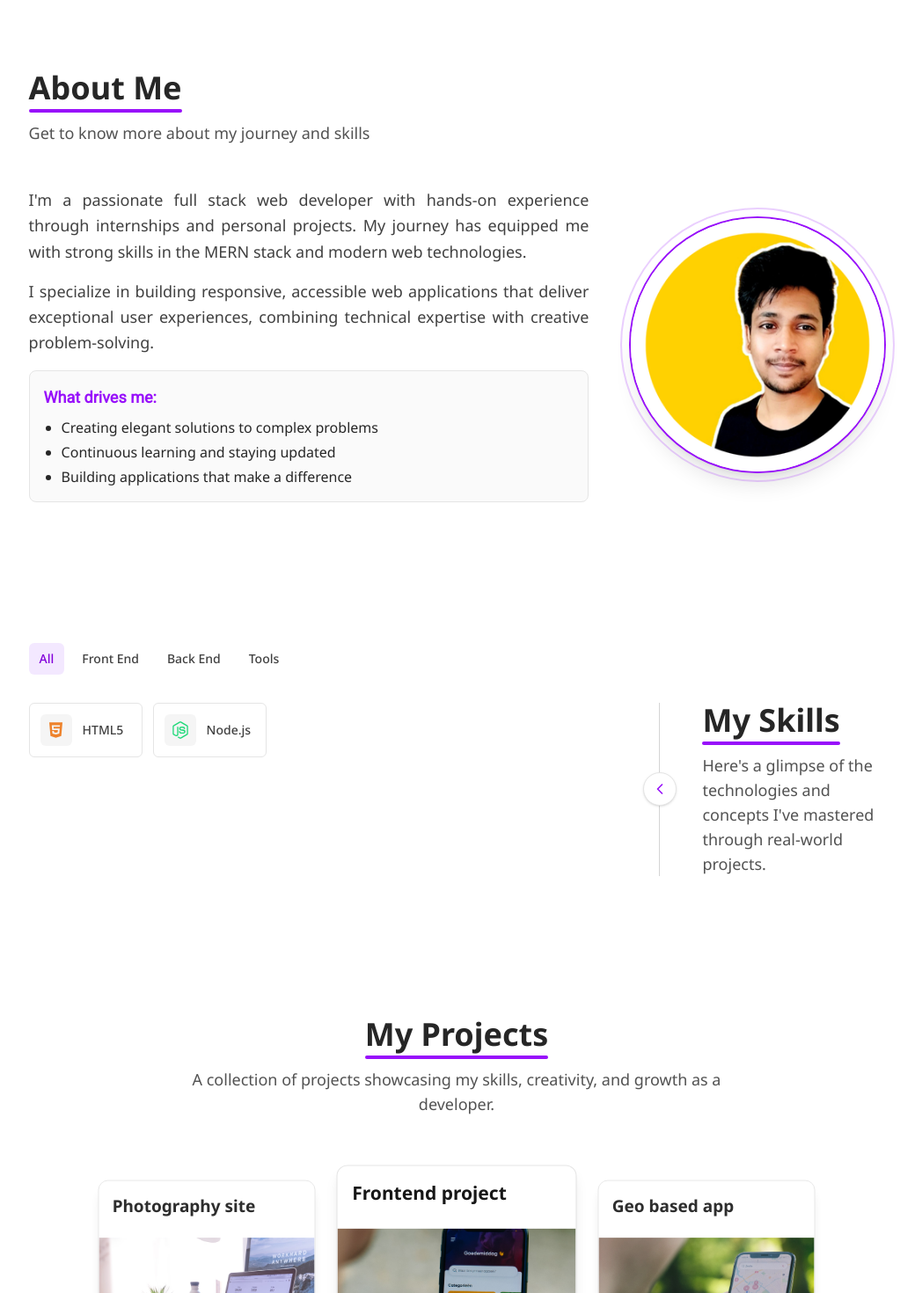
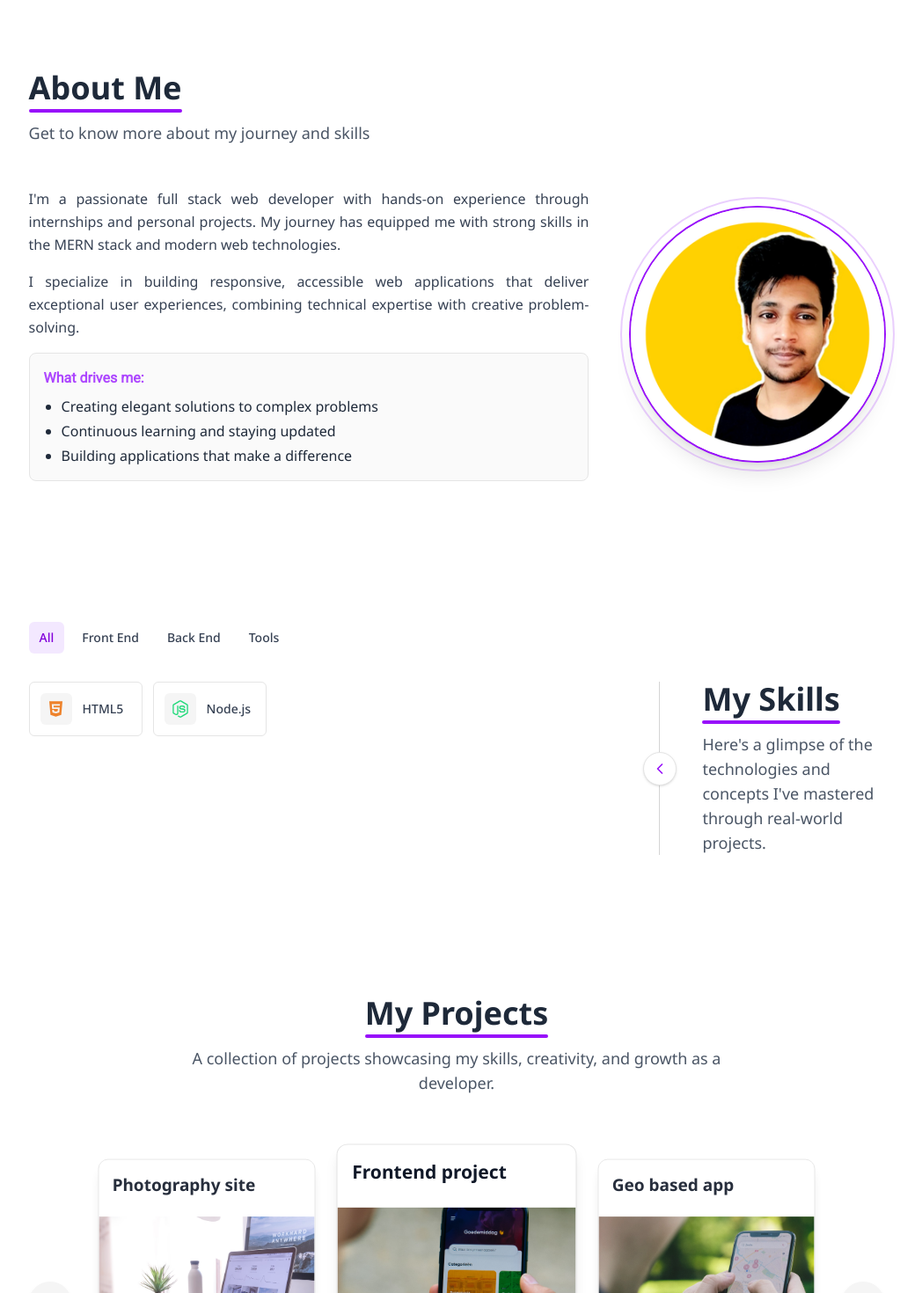
Before and after one commit to kalyanthalla/Kalyan-Portfolio, a Next.js app: page / in a window 1280 px wide. Shown: the part 800-2270 px from the top of the page at 88% size, without its empty margins (121-1169 px from the left). Built offline with nearby package versions, Linux system fonts and the light colour scheme.

Commit message:
applied styling and redesigned

```diff
--- a/app/components/About.jsx
+++ b/app/components/About.jsx
@@ -7,7 +7,7 @@ const About = ({ isDarkMode }) => {
     <section
       id='about'
       className={`w-full px-[5%] md:px-[12%] py-16 md:py-20 scroll-mt-20 transition-colors duration-300 ${
-        isDarkMode ? 'darkTheme text-neutral-100' : 'bg-white text-neutral-800'
+        isDarkMode ? 'darkTheme text-gray-100' : 'bg-white text-gray-800'
       }`}
     >
       <div className="max-w-7xl mx-auto">
@@ -21,7 +21,7 @@ const About = ({ isDarkMode }) => {
             </span>
           </h2>
           <p className={`text-base md:text-lg max-w-3xl mx-auto lg:mx-0 ${
-            isDarkMode ? 'text-neutral-300' : 'text-neutral-600'
+            isDarkMode ? 'text-gray-300' : 'text-gray-600'
           }`}>
             Get to know more about my journey and skills
           </p>
@@ -50,14 +50,14 @@ const About = ({ isDarkMode }) => {
           {/* Text Content - Adjusted text size */}
           <div className='flex-1 order-2 lg:order-1'>
             <div className="space-y-4">
-              <p className={`text-base md:text-lg leading-relaxed text-justify ${
-                isDarkMode ? 'text-neutral-300' : 'text-neutral-700'
+              <p className={`text-base md:text-base leading-relaxed text-justify ${
+                isDarkMode ? 'text-gray-300' : 'text-gray-700'
               }`}>
                 I'm a passionate full stack web developer with hands-on experience through internships and personal projects. My journey has equipped me with strong skills in the MERN stack and modern web technologies.
               </p>
 
-              <p className={`text-base md:text-lg leading-relaxed text-justify ${
-                isDarkMode ? 'text-neutral-300' : 'text-neutral-700'
+              <p className={`text-base md:text-base leading-relaxed text-justify ${
+                isDarkMode ? 'text-gray-300' : 'text-gray-700'
               }`}>
                 I specialize in building responsive, accessible web applications that deliver exceptional user experiences, combining technical expertise with creative problem-solving.
               </p>
@@ -65,8 +65,8 @@ const About = ({ isDarkMode }) => {
               <div className={`p-4 rounded-lg ${
                 isDarkMode ? 'bg-neutral-800 border border-neutral-700' : 'bg-neutral-50 border border-neutral-200'
               }`}>
-                <h3 className={`text-lg font-semibold roboto mb-2 ${
-                  isDarkMode ? 'text-purple-300' : 'text-purple-600'
+                <h3 className={`text-base font-semibold roboto mb-2 ${
+                  isDarkMode ? 'text-purple-400' : 'text-purple-500'
                 }`}>
                   What drives me:
                 </h3>
--- a/app/components/Footer.jsx
+++ b/app/components/Footer.jsx
@@ -2,7 +2,7 @@ import React from 'react'
 
 const Footer = ({ isDarkMode }) => {
   return (
-    <footer className={`${isDarkMode ? 'bg-darkTheme whiteText' : 'bg-neutral-50 text-neutral-600'} transition-colors duration-300`}>
+    <footer className={`${isDarkMode ? 'bg-darkTheme whiteText' : 'bg-neutral-50 text-gray-600'} transition-colors duration-300`}>
       <div className="max-w-6xl mx-auto px-4 py-8">
         <div className="flex flex-col md:flex-row items-center justify-between">
           <div className="mb-4 md:mb-0">
@@ -13,14 +13,14 @@ const Footer = ({ isDarkMode }) => {
 
           <div className="flex space-x-6">
             {/* Social media links (optional) */}
-            <a href="https://github.com/kalyanthalla" target='_blank' className={`${isDarkMode ? 'text-neutral-400 hover:text-white' : 'text-neutral-500 hover:text-neutral-900'} transition-colors`}>
+            <a href="https://github.com/kalyanthalla" target='_blank' className={`${isDarkMode ? 'text-gray-400 hover:text-white' : 'text-gray-500 hover:text-gray-900'} transition-colors`}>
               <span className="sr-only">GitHub</span>
               <svg className="h-6 w-6" fill="currentColor" viewBox="0 0 24 24" aria-hidden="true">
                 <path fillRule="evenodd" d="M12 2C6.477 2 2 6.484 2 12.017c0 4.425 2.865 8.18 6.839 9.504.5.092.682-.217.682-.483 0-.237-.008-.868-.013-1.703-2.782.605-3.369-1.343-3.369-1.343-.454-1.158-1.11-1.466-1.11-1.466-.908-.62.069-.608.069-.608 1.003.07 1.531 1.032 1.531 1.032.892 1.53 2.341 1.088 2.91.832.092-.647.35-1.088.636-1.338-2.22-.253-4.555-1.113-4.555-4.951 0-1.093.39-1.988 1.029-2.688-.103-.253-.446-1.272.098-2.65 0 0 .84-.27 2.75 1.026A9.564 9.564 0 0112 6.844c.85.004 1.705.115 2.504.337 1.909-1.296 2.747-1.027 2.747-1.027.546 1.379.202 2.398.1 2.651.64.7 1.028 1.595 1.028 2.688 0 3.848-2.339 4.695-4.566 4.943.359.309.678.92.678 1.855 0 1.338-.012 2.419-.012 2.747 0 .268.18.58.688.482A10.019 10.019 0 0022 12.017C22 6.484 17.522 2 12 2z" clipRule="evenodd" />
               </svg>
             </a>
 
-            <a href="https://www.linkedin.com/in/kalyan-thalla" target='_blank' className={`${isDarkMode ? 'text-neutral-400 hover:text-white' : 'text-neutral-500 hover:text-neutral-900'} transition-colors`}>
+            <a href="https://www.linkedin.com/in/kalyan-thalla" target='_blank' className={`${isDarkMode ? 'text-gray-400 hover:text-white' : 'text-gray-500 hover:text-gray-900'} transition-colors`}>
               <span className="sr-only">LinkedIn</span>
               <svg className="h-6 w-6" fill="currentColor" viewBox="0 0 24 24" aria-hidden="true">
                 <path d="M19 0h-14c-2.761 0-5 2.239-5 5v14c0 2.761 2.239 5 5 5h14c2.762 0 5-2.239 5-5v-14c0-2.761-2.238-5-5-5zm-11 19h-3v-11h3v11zm-1.5-12.268c-.966 0-1.75-.79-1.75-1.764s.784-1.764 1.75-1.764 1.75.79 1.75 1.764-.783 1.764-1.75 1.764zm13.5 12.268h-3v-5.604c0-3.368-4-3.113-4 0v5.604h-3v-11h3v1.765c1.396-2.586 7-2.777 7 2.476v6.759z" />
--- a/app/components/Skills.jsx
+++ b/app/components/Skills.jsx
@@ -16,7 +16,7 @@ function Skills({ isDarkMode }) {
     <section
       id="skills"
       className={`w-full px-[5%] md:px-[12%] py-16 md:py-20 scroll-mt-20 transition-colors duration-300 ${
-        isDarkMode ? 'darkTheme text-neutral-100' : 'bg-white text-neutral-800'
+        isDarkMode ? 'darkTheme text-gray-100' : 'bg-white text-gray-800'
       }`}
     >
       <div className="max-w-7xl mx-auto">
@@ -31,7 +31,7 @@ function Skills({ isDarkMode }) {
             </span>
           </h2>
           <p className={`text-base ${
-            isDarkMode ? 'text-neutral-300' : 'text-neutral-600'
+            isDarkMode ? 'text-gray-300' : 'text-gray-600'
           }`}>
             Here's a glimpse of the technologies and concepts I've mastered through real-world projects.
           </p>
@@ -39,7 +39,7 @@ function Skills({ isDarkMode }) {
 
         {/* Tabs at top for all screens */}
         <div className={`flex gap-2 mb-8 ${
-          isDarkMode ? 'text-neutral-300' : 'text-neutral-700'
+          isDarkMode ? 'text-gray-300' : 'text-gray-700'
         }`}>
           {['all', 'frontend', 'backend', 'tools'].map((tab) => (
             <button
@@ -52,7 +52,7 @@ function Skills({ isDarkMode }) {
                     : 'bg-purple-100 text-purple-700'
                   : isDarkMode
                     ? 'hover:bg-neutral-700 hover:text-white'
-                    : 'hover:bg-neutral-100 hover:text-neutral-900'
+                    : 'hover:bg-neutral-100 hover:text-gray-900'
               } capitalize`}
             >
               {tab === 'all' ? 'All' : tab === 'frontend' ? 'Front End' : tab === 'backend' ? 'Back End' : tab}
@@ -85,7 +85,7 @@ function Skills({ isDarkMode }) {
                     />
                   </div>
                   <span className={`text-sm font-medium ${
-                    isDarkMode ? 'text-neutral-200' : 'text-neutral-700'
+                    isDarkMode ? 'text-gray-200' : 'text-gray-700'
                   }`}>{title}</span>
                 </div>
               ))}
@@ -132,7 +132,7 @@ function Skills({ isDarkMode }) {
                 </span>
               </h2>
               <p className={`text-base md:text-lg ${
-                isDarkMode ? 'text-neutral-300' : 'text-neutral-600'
+                isDarkMode ? 'text-gray-300' : 'text-gray-600'
               }`}>
                 Here's a glimpse of the technologies and concepts I've mastered through real-world projects.
               </p>
--- a/app/components/Work.jsx
+++ b/app/components/Work.jsx
@@ -23,7 +23,7 @@ const Work = ({ isDarkMode }) => {
     <section
       id="work"
       className={`w-full px-[5%] md:px-[12%] py-16 md:py-20 scroll-mt-20 transition-colors duration-300 ${
-        isDarkMode ? 'darkTheme text-neutral-100' : 'bg-white text-neutral-800'
+        isDarkMode ? 'darkTheme text-gray-100' : 'bg-white text-gray-800'
       }`}
     >
       <div className="max-w-7xl mx-auto">
@@ -37,7 +37,7 @@ const Work = ({ isDarkMode }) => {
             </span>
           </h2>
           <p className={`max-w-2xl mx-auto text-base md:text-lg ${
-            isDarkMode ? 'text-neutral-300' : 'text-neutral-600'
+            isDarkMode ? 'text-gray-300' : 'text-gray-600'
           }`}>
             A collection of projects showcasing my skills, creativity, and growth as a developer.
           </p>
@@ -73,7 +73,7 @@ const Work = ({ isDarkMode }) => {
               } ${index === 1 ? 'scale-105 z-10' : 'scale-95 opacity-90'}`}>
                 <div className="p-4">
                   <h3 className={`text-xl font-bold mb-2 ${
-                    isDarkMode ? 'text-white' : 'text-neutral-900'
+                    isDarkMode ? 'text-white' : 'text-gray-900'
                   }`}>
                     {project.title}
                   </h3>
@@ -91,7 +91,7 @@ const Work = ({ isDarkMode }) => {
 
                 <div className="p-4">
                   <p className={`mb-4 ${
-                    isDarkMode ? 'text-neutral-300' : 'text-neutral-600'
+                    isDarkMode ? 'text-gray-300' : 'text-gray-600'
                   }`}>
                     {project.description}
                   </p>
@@ -122,7 +122,7 @@ const Work = ({ isDarkMode }) => {
                         className={`p-2 rounded-full ${
                           isDarkMode
                             ? 'bg-neutral-700 hover:bg-neutral-600 text-white'
-                            : 'bg-neutral-200 hover:bg-neutral-300 text-neutral-800'
+                            : 'bg-neutral-200 hover:bg-neutral-300 text-gray-800'
                         } transition-colors`}
                       >
                         <svg xmlns="http://www.w3.org/2000/svg" className="h-5 w-5" fill="currentColor" viewBox="0 0 24 24">
@@ -160,7 +160,7 @@ const Work = ({ isDarkMode }) => {
           }`}>
             <div className="p-4">
               <h3 className={`text-xl font-bold mb-2 ${
-                isDarkMode ? 'text-white' : 'text-neutral-900'
+                isDarkMode ? 'text-white' : 'text-gray-900'
               }`}>
                 {currentProject.title}
               </h3>
@@ -178,7 +178,7 @@ const Work = ({ isDarkMode }) => {
 
             <div className="p-4">
               <p className={`mb-4 ${
-                isDarkMode ? 'text-neutral-300' : 'text-neutral-600'
+                isDarkMode ? 'text-gray-300' : 'text-gray-600'
               }`}>
                 {currentProject.description}
               </p>
@@ -209,7 +209,7 @@ const Work = ({ isDarkMode }) => {
                     className={`p-2 rounded-full ${
                       isDarkMode
                         ? 'bg-neutral-700 hover:bg-neutral-600 text-white'
-                        : 'bg-neutral-200 hover:bg-neutral-300 text-neutral-800'
+                        : 'bg-neutral-200 hover:bg-neutral-300 text-gray-800'
                     } transition-colors`}
                   >
                     <svg xmlns="http://www.w3.org/2000/svg" className="h-5 w-5" fill="currentColor" viewBox="0 0 24 24">
```
